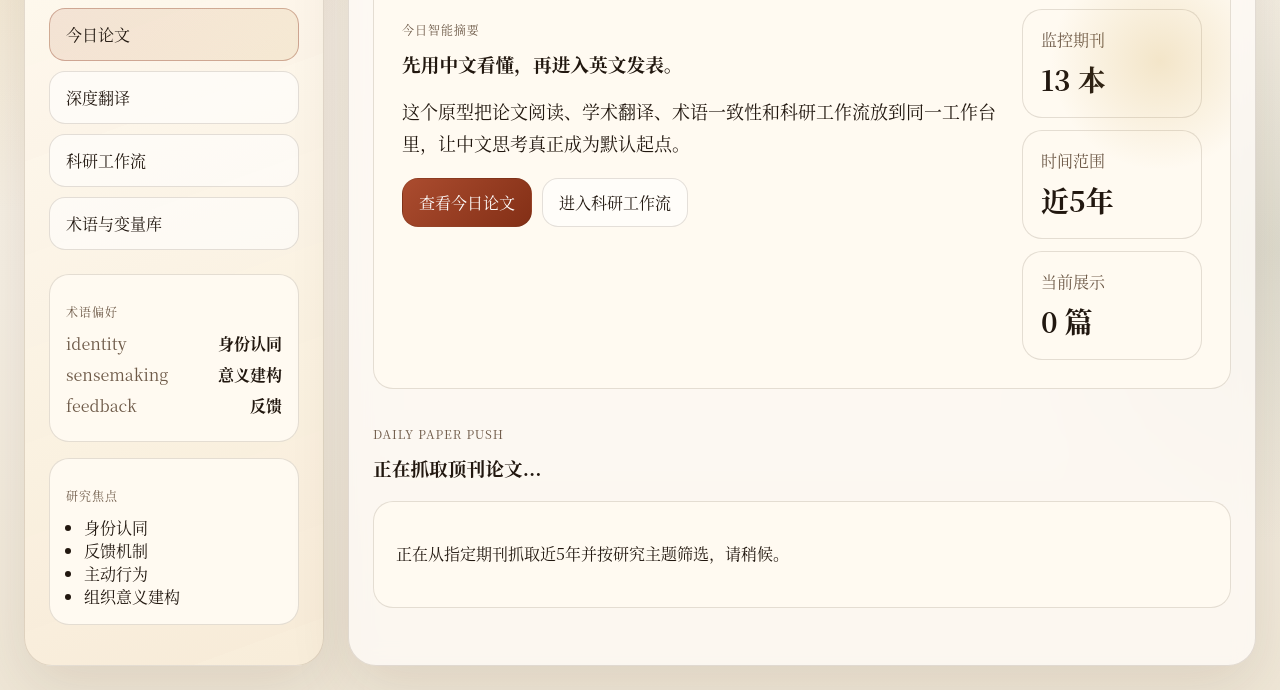
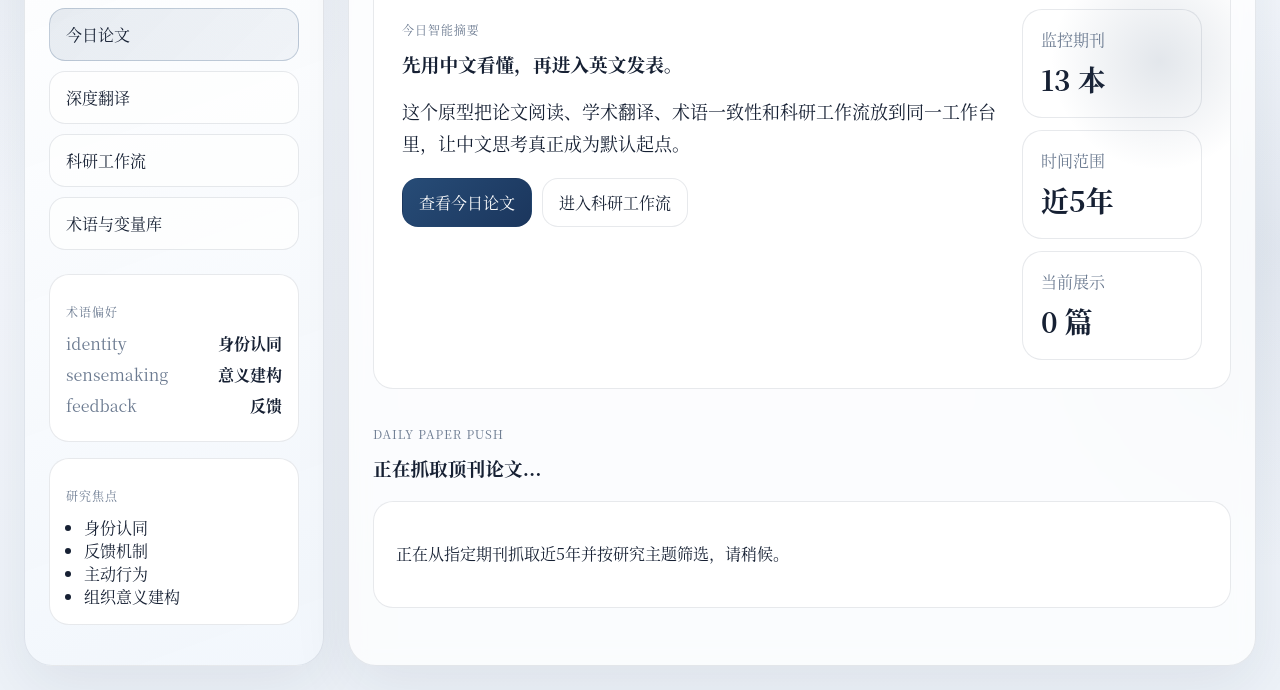
Before and after one commit to weiyiyang627-stack/chinese-academic, a website: page index.html in a window 1280 px wide. Shown: the part 193-883 px from the top of the page. Drawn offline with Linux system fonts and the light colour scheme; no server answers.

Commit message:
Add files via upload

```diff
--- a/styles.css
+++ b/styles.css
@@ -1,16 +1,16 @@
 :root {
-  --bg: #f5efe4;
-  --bg-strong: #efe4d1;
-  --panel: rgba(255, 250, 242, 0.82);
-  --panel-solid: #fffaf1;
-  --line: rgba(66, 44, 22, 0.14);
-  --text: #21170f;
-  --muted: #6d5947;
-  --accent: #ab4c2f;
-  --accent-strong: #832f16;
-  --olive: #516346;
-  --gold: #c99c3b;
-  --shadow: 0 20px 60px rgba(84, 53, 26, 0.12);
+  --bg: #f3f6fb;
+  --bg-strong: #e8eef6;
+  --panel: rgba(255, 255, 255, 0.84);
+  --panel-solid: #ffffff;
+  --line: rgba(24, 42, 72, 0.10);
+  --text: #162033;
+  --muted: #6b7a90;
+  --accent: #274c77;
+  --accent-strong: #1b365d;
+  --olive: #4f6785;
+  --gold: #7f95b2;
+  --shadow: 0 20px 60px rgba(23, 37, 66, 0.08);
   --radius-xl: 28px;
   --radius-lg: 20px;
   --radius-md: 16px;
@@ -26,9 +26,9 @@ body {
   margin: 0;
   min-height: 100%;
   background:
-    radial-gradient(circle at top left, rgba(201, 156, 59, 0.18), transparent 26%),
-    radial-gradient(circle at right center, rgba(81, 99, 70, 0.14), transparent 22%),
-    linear-gradient(180deg, #f9f3e8 0%, #f5efe4 56%, #efe7d7 100%);
+    radial-gradient(circle at top left, rgba(79, 103, 133, 0.10), transparent 28%),
+    radial-gradient(circle at right center, rgba(39, 76, 119, 0.08), transparent 24%),
+    linear-gradient(180deg, #f8fbff 0%, #f3f6fb 56%, #edf2f8 100%);
   color: var(--text);
   font-family: "Source Han Serif SC", "Noto Serif CJK SC", "STSong", "Songti SC", serif;
 }
@@ -61,13 +61,13 @@ a {
   align-self: start;
   padding: 24px;
   background:
-    linear-gradient(160deg, rgba(255, 250, 241, 0.96), rgba(247, 235, 214, 0.92)),
+    linear-gradient(160deg, rgba(255, 255, 255, 0.97), rgba(241, 246, 252, 0.94)),
     var(--panel);
 }
 
 .main-panel {
   padding: 24px;
-  background: rgba(255, 252, 247, 0.76);
+  background: rgba(255, 255, 255, 0.72);
   backdrop-filter: blur(10px);
 }
 
@@ -134,13 +134,13 @@ a {
   border: 1px solid var(--line);
   border-radius: var(--radius-md);
   cursor: pointer;
-  transition: transform 180ms ease, box-shadow 180ms ease, border-color 180ms ease;
+  transition: transform 180ms ease, box-shadow 180ms ease, border-color 180ms ease, background 180ms ease;
 }
 
 .nav-btn,
 .ghost-btn,
 .mode-btn {
-  background: rgba(255, 255, 255, 0.58);
+  background: rgba(255, 255, 255, 0.72);
   color: var(--text);
 }
 
@@ -151,8 +151,8 @@ a {
 
 .nav-btn.active,
 .mode-btn.active {
-  border-color: rgba(131, 47, 22, 0.34);
-  background: linear-gradient(135deg, rgba(171, 76, 47, 0.12), rgba(201, 156, 59, 0.12));
+  border-color: rgba(39, 76, 119, 0.24);
+  background: linear-gradient(135deg, rgba(39, 76, 119, 0.10), rgba(127, 149, 178, 0.08));
 }
 
 .nav-btn:hover,
@@ -164,7 +164,7 @@ a {
 .variable-card:hover,
 .library-variable:hover {
   transform: translateY(-2px);
-  box-shadow: 0 10px 24px rgba(54, 34, 16, 0.1);
+  box-shadow: 0 10px 24px rgba(27, 54, 93, 0.10);
 }
 
 .sidebar-card,
@@ -260,7 +260,7 @@ a {
   width: 220px;
   height: 220px;
   border-radius: 999px;
-  background: radial-gradient(circle, rgba(201, 156, 59, 0.22), transparent 70%);
+  background: radial-gradient(circle, rgba(79, 103, 133, 0.16), transparent 70%);
 }
 
 .hero-copy {
@@ -325,7 +325,7 @@ a {
   display: inline-flex;
   align-items: center;
   padding: 7px 12px;
-  background: rgba(81, 99, 70, 0.08);
+  background: rgba(79, 103, 133, 0.08);
   border-radius: 999px;
 }
 
@@ -343,7 +343,7 @@ a {
   margin: 18px 0;
   padding: 16px;
   border-radius: var(--radius-md);
-  background: linear-gradient(135deg, rgba(81, 99, 70, 0.09), rgba(201, 156, 59, 0.08));
+  background: linear-gradient(135deg, rgba(39, 76, 119, 0.08), rgba(127, 149, 178, 0.07));
 }
 
 .action-row {
@@ -437,7 +437,7 @@ a {
   margin-top: 18px;
   padding: 16px;
   border-radius: var(--radius-md);
-  background: rgba(171, 76, 47, 0.06);
+  background: rgba(39, 76, 119, 0.06);
 }
 
 .stacked-block h4,
@@ -484,8 +484,8 @@ a {
   padding: 14px 16px;
   border-radius: var(--radius-md);
   border: 1px solid var(--line);
-  background: rgba(35, 24, 17, 0.96);
-  color: #fff8f0;
+  background: rgba(22, 32, 51, 0.96);
+  color: #f8fbff;
   box-shadow: var(--shadow);
 }
 
@@ -503,7 +503,7 @@ a {
   inset: 0;
   display: grid;
   place-items: center;
-  background: rgba(23, 15, 10, 0.36);
+  background: rgba(22, 32, 51, 0.28);
   padding: 24px;
 }
 
@@ -525,7 +525,7 @@ a {
   height: 40px;
   border: none;
   border-radius: 999px;
-  background: rgba(171, 76, 47, 0.12);
+  background: rgba(39, 76, 119, 0.10);
   cursor: pointer;
 }
 
```
